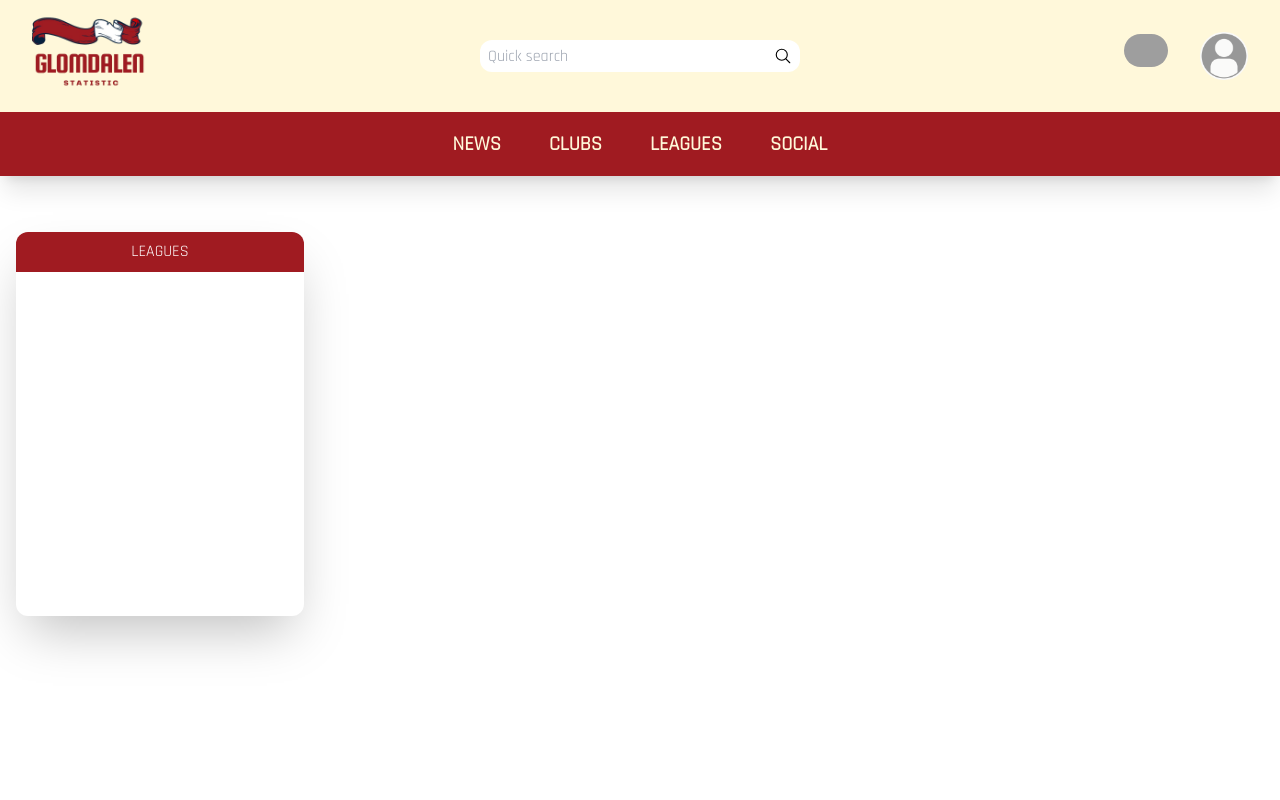
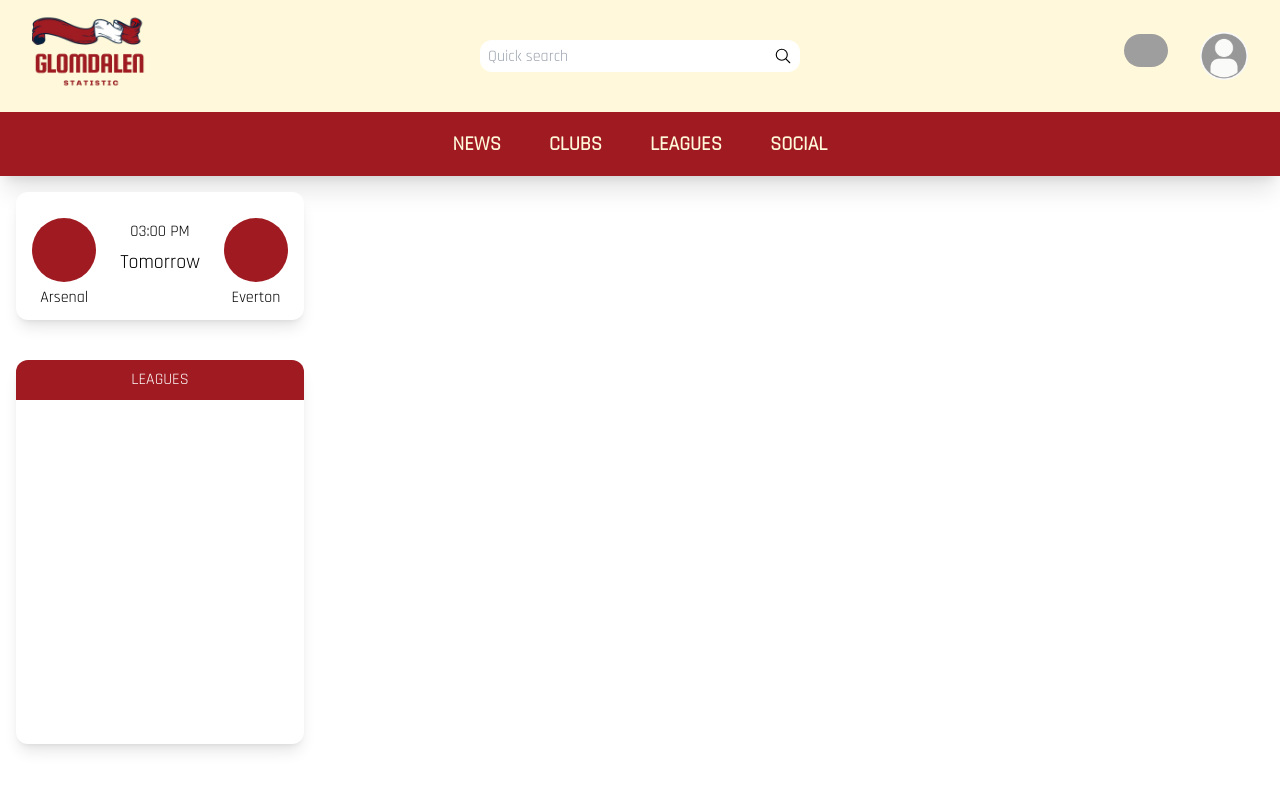
Before and after one commit to GabrielFernandesO/fut-set, a Next.js app: page /home in a window 1280 px wide. Shown: the top 800 px of the page. Built offline with nearby package versions, Linux system fonts and the light colour scheme; grey boxes are pictures that could not be loaded.

Commit message:
Cards de Jogos e Loading entre trocas de Rotas

```diff
--- a/src/app/(login-page)/page.js
+++ b/src/app/(login-page)/page.js
@@ -5,7 +5,7 @@ import { MdOutlineLock } from "react-icons/md";
 import { LuEye } from "react-icons/lu";
 import { LuEyeOff } from "react-icons/lu";
 import { useState } from "react";
-
+import styles from './page.module.css'
 
 export default function Login() {
 
@@ -22,14 +22,14 @@ function togglePassword(){
         <h1 className="text-2xl ">VELKOMMEN</h1>
         <h1 className="text-2xl ">SIGN IN TO CONTINUE</h1>
       </div>
-      <form className=" h-[30rem] w-[40rem] mt-4 flex items-center flex-col space-y-4">
+      <form className={` h-[30rem] w-[40rem] mt-4 flex items-center flex-col space-y-4 form_login ${styles.form_login}`} >
         <div className="flex flex-col mt-20 mb-8 ">
           <label>Email:</label>
           <div className="flex items-center w-[15rem] border-b-2 border-gray-200 focus-within:border-gray-300 pl-1">
             <span className="pr-1">
               <FaRegEnvelope className="text-gray-500" />
             </span>
-            <input type="email"  className="h-7 w-64 border-0 outline-none" placeholder='Ex: you@example.com'></input>
+            <input type="email"  className="h-7 w-64 border-0 outline-none autofill:bg-white" placeholder='Ex: you@example.com'></input>
           </div>
 
         </div>
@@ -41,7 +41,7 @@ function togglePassword(){
           </span>
 
               <input type={!showPassword ? "password" : "text"}
-               className="h-7 w-64 border-0 outline-none " placeholder='Ex: 12345@'></input>
+               className="h-7 w-64 border-0 outline-none autofill:bg-white" placeholder='Ex: 12345@'></input>
 
 
             <span className="pr-2 cursor-pointer">
@@ -62,7 +62,7 @@ function togglePassword(){
           </a>
         </div>
         <div>
-          <button className=" bg-sky-400 h-8 w-28 rounded-lg text-white hover:bg-sky-500 mt-10">
+          <button className=" bg-blue_sky h-8 w-28 rounded-lg text-white hover:bg-blue_sky_strong mt-10">
             LOGIN
           </button>
 
--- /dev/null
+++ b/src/app/(login-page)/page.module.css
@@ -0,0 +1,10 @@
+
+/* Cor de fundo do autocomplete */
+.form_login input:-webkit-autofill {
+    -webkit-box-shadow: 0 0 0 30px white inset;
+}
+
+/* Cor do texto do autocomplete */
+.form_login input:-webkit-autofill {
+    -webkit-text-fill-color:  black !important;
+}
--- a/src/app/components/Cards/duringCard.js
+++ b/src/app/components/Cards/duringCard.js
@@ -1,30 +1,21 @@
-export default function duringCard (){
+export default function DuringCard() {
     return (
-        <div className=" bg-white h-32 w-72 rounded-xl shadow-2xl flex space-x-6 justify-center items-center">
-
+        <div className=" bg-white h-32 w-72 rounded-xl shadow-lg flex space-x-6 justify-center items-center">
             <div className="mt-4 flex flex-col items-center justify-center space-y-1">
                 <div className=" bg-vermelho h-16 w-16 rounded-full"></div>
                 <h1>
                     Arsenal
                 </h1>
             </div>
-
-
-
             <div className="mb-4 flex-col flex  items-center justify-center space-y-2">
-    <h3 className="text-md">00:00</h3>
+                <h3 className="text-md text-green">00:00</h3>
                 <h1 className="text-xl"><span className="pr-1">0</span>X<span className="pl-1">0</span></h1>
-
-
             </div>
-
-
             <div className="mt-4 flex flex-col items-center justify-center space-y-1">
                 <div className="bg-vermelho h-16 w-16 rounded-full"></div>
                 <h1>
                     Everton
                 </h1>
-
             </div>
         </div>
     )
--- a/src/app/components/Cards/posCard.js
+++ b/src/app/components/Cards/posCard.js
@@ -0,0 +1,23 @@
+export default function PosCard() {
+    return (
+        <div className=" bg-white h-32 w-72 rounded-xl shadow-lg flex space-x-6 justify-center items-center">
+
+            <div className="mt-4 flex flex-col items-center justify-center space-y-1">
+                <div className=" bg-vermelho h-16 w-16 rounded-full"></div>
+                <h1>
+                    Arsenal
+                </h1>
+            </div>
+            <div className="mb-4 flex-col flex  items-center justify-center space-y-2">
+                <h3 className="text-md text-gray_strong">Finished</h3>
+                <h1 className="text-xl"><span className="pr-1">3</span>X<span className="pl-1">1</span></h1>
+            </div>
+            <div className="mt-4 flex flex-col items-center justify-center space-y-1">
+                <div className="bg-vermelho h-16 w-16 rounded-full"></div>
+                <h1>
+                    Everton
+                </h1>
+            </div>
+        </div>
+    )
+}
--- a/src/app/components/Cards/preCard.js
+++ b/src/app/components/Cards/preCard.js
@@ -0,0 +1,24 @@
+export default function PreCard() {
+    return (
+        <div className=" bg-white h-32 w-72 rounded-xl shadow-lg flex space-x-6 justify-center items-center">
+
+            <div className="mt-4 flex flex-col items-center justify-center space-y-1">
+                <div className=" bg-vermelho h-16 w-16 rounded-full"></div>
+                <h1>
+                    Arsenal
+                </h1>
+            </div>
+            <div className="mb-4 flex-col flex  items-center justify-center space-y-1">
+                <h3 className="text-md">03:00 PM</h3>
+                <h1 className="text-xl">Tomorrow</h1>
+            </div>
+            <div className="mt-4 flex flex-col items-center justify-center space-y-1">
+                <div className="bg-vermelho h-16 w-16 rounded-full"></div>
+                <h1>
+                    Everton
+                </h1>
+
+            </div>
+        </div>
+    )
+}
--- /dev/null
+++ b/src/app/components/Leagues/Leagues.js
@@ -0,0 +1,9 @@
+export default function Leagues(){
+    return(
+        <div className="mt-10 w-72 bg-branco h-96 rounded-xl shadow-lg ">
+        <div className="bg-vermelho h-10 w-72 rounded-t-xl justify-center flex items-center">
+            <h1 className="text-white">LEAGUES</h1>
+        </div>
+    </div>
+    )
+}
--- a/src/app/components/NavBar/NavBar.js
+++ b/src/app/components/NavBar/NavBar.js
@@ -1,16 +1,21 @@
 import Image from "next/image";
 import Link from "next/link";
 import { IoSearchOutline } from "react-icons/io5";
+import  { useRouter } from "next/navigation";
 
 export default function NavBar() {
+
+    const router = useRouter()
+
+    const goHome = () => {
+        return router.push('/home')
+    }
+
     return (
         <navbar>
             <div className="bg-bege h-28 flex">
                 <div className="h-full w-1/5 flex items-center justify-start pl-8">
-
-                    <Image src={'/logo.png'} width={115} height={10} alt = 'logo'  />
-
-
+                    <Image src={'/logo.png'} width={115} height={10} alt = 'logo' className="cursor-pointer"  onClick={goHome}/>
                 </div>
                 <div className=" h-full w-3/5 items-center flex justify-center">
                     <div className="flex h-8 w-80 rounded-xl bg-white pr-2 pl-2">
--- /dev/null
+++ b/src/app/home/loading.js
@@ -0,0 +1,9 @@
+export default function Loading() {
+    return (
+        <div className="h-screen justify-center items-center flex">
+            <div className="animate-spin rounded-full h-20 w-20 border-t-4 border-blue-500 border-solid">
+            </div>
+        </div>
+    )
+
+}
--- a/src/app/home/page.js
+++ b/src/app/home/page.js
@@ -1,26 +1,29 @@
-import duringCard from "../components/Cards/duringCard"
-export default function Home(){
+'use client'
+
+import { useState } from "react"
+import DuringCard from "../components/Cards/DuringCard"
+import PreCard from "../components/Cards/PreCard"
+import PosCard from "../components/Cards/PosCard"
+import Leagues from "../components/Leagues/Leagues"
+
+export default function Home() {
+
+    const [gameControl, setGameControl] = useState('prematch')
+
     return (
         <main className="h-screen">
-
-
-           <div className="bg pt-4 pb-4 h-full w-80 flex-col items-center flex  ">
-
-            <duringCard></duringCard>
-
-
-
-            <div className="mt-10 w-72 bg-branco h-96 rounded-xl shadow-2xl ">
-            <div className="bg-vermelho h-10 w-72 rounded-t-xl justify-center flex items-center">
-                <h1 className="text-white">LEAGUES</h1>
+            <div className="bg pt-4 pb-4 h-full w-80 flex-col items-center flex  ">
+                {gameControl === 'prematch' && (
+                    <PreCard></PreCard>
+                )}
+                {gameControl === 'duringmatch' && (
+                    <DuringCard></DuringCard>
+                )}
+                {gameControl === 'posmatch' && (
+                    <PosCard></PosCard>
+                )}
+                <Leagues></Leagues>
             </div>
-           </div>
-           </div>
-
-
-
-
-
         </main>
     )
 }
--- a/src/app/layout.js
+++ b/src/app/layout.js
@@ -5,6 +5,8 @@ import './globals.css'
 import NavBar from './components/NavBar/NavBar'
 import { usePathname } from 'next/navigation'
 import Footer from './components/Footer/Footer'
+import { Suspense } from 'react'
+import Loading from './home/loading'
 
 
 
@@ -25,8 +27,9 @@ export default function RootLayout({ children }) {
         {(pathName !== '/') && (
           <NavBar></NavBar>
         )}
-
+        <Suspense fallback={<Loading/>}>
         {children}
+        </Suspense>
         <Footer></Footer>
       </body>
 
--- a/tailwind.config.js
+++ b/tailwind.config.js
@@ -28,7 +28,10 @@ module.exports = {
       bermuda: '#78dcca',
       black: '#0c0a09',
       gray: '#fafaf9',
-
+      blue_sky: '#7dd3fc',
+      blue_sky_strong: '#0ea5e9',
+      green: '#22c55e',
+      gray_strong: '#6b7280'
 
 
 
```
Lines whose indentation alone changed are shown as unchanged.
